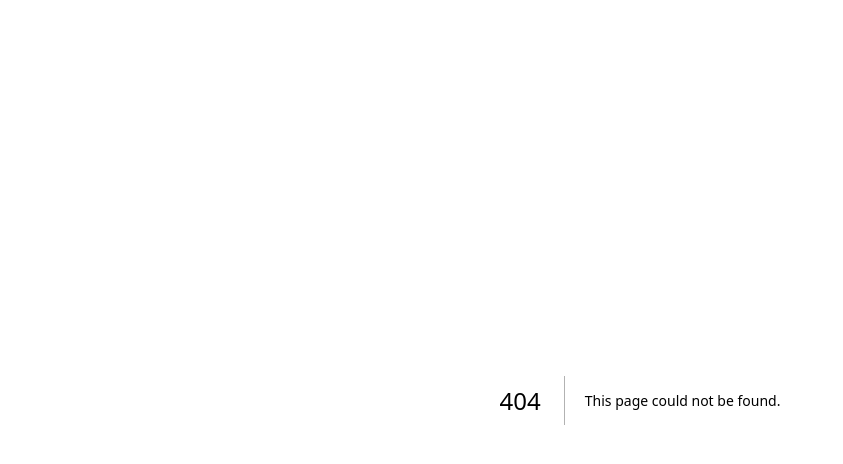
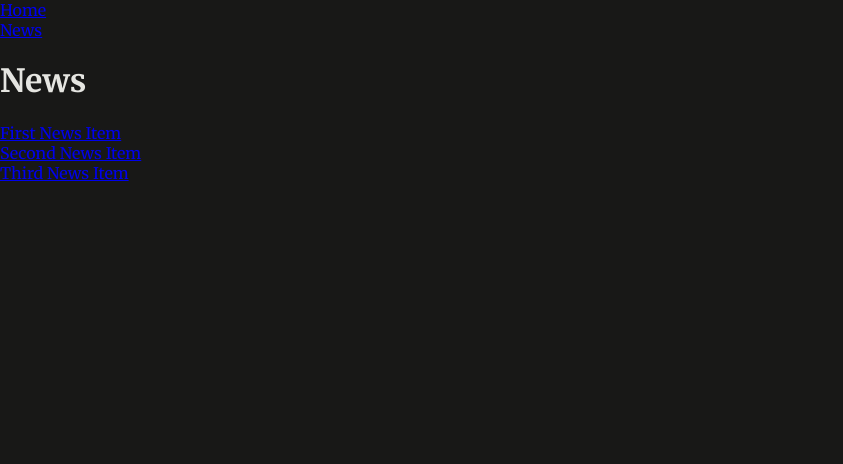
Before and after one commit to akram-xujaniyozov/NextNews, a Next.js app: page /news in a window 1280 px wide. Before the commit this address had no page. Shown: the top 464 px of the page, without its empty margins (0-843 px from the left). Built offline with nearby package versions, Linux system fonts and the light colour scheme.

Commit message:
adding routes to app

```diff
--- a/app/layout.js
+++ b/app/layout.js
@@ -1,14 +1,18 @@
-import './globals.css';
+import MainHeader from "@/components/main-header";
+import "./globals.css";
 
 export const metadata = {
-  title: 'Next.js Page Routing & Rendering',
-  description: 'Learn how to route to different pages.',
-}
+  title: "Next.js Page Routing & Rendering",
+  description: "Learn how to route to different pages.",
+};
 
 export default function RootLayout({ children }) {
- return (
+  return (
     <html lang="en">
-      <body>{children}</body>
+      <body>
+        <MainHeader />
+        {children}
+      </body>
     </html>
-  )
+  );
 }
--- /dev/null
+++ b/app/news/page.jsx
@@ -0,0 +1,20 @@
+import Link from "next/link";
+
+export default function NewsPage(params) {
+  return (
+    <div>
+      <h1>News</h1>
+      <ul>
+        <li>
+          <Link href="/news/first-item">First News Item</Link>
+        </li>
+        <li>
+          <Link href="/news/second-item">Second News Item</Link>
+        </li>
+        <li>
+          <Link href="/news/third-item">Third News Item</Link>
+        </li>
+      </ul>
+    </div>
+  );
+}
--- /dev/null
+++ b/components/main-header.jsx
@@ -0,0 +1,16 @@
+import Link from "next/link";
+
+export default function MainHeader() {
+  return (
+    <header>
+      <ul>
+        <li>
+          <Link href="/">Home</Link>
+        </li>
+        <li>
+          <Link href="/news">News</Link>
+        </li>
+      </ul>
+    </header>
+  );
+}
```
Also changed, not shown: app/news/[slug]/page.jsx (added, +9 -0 lines).
